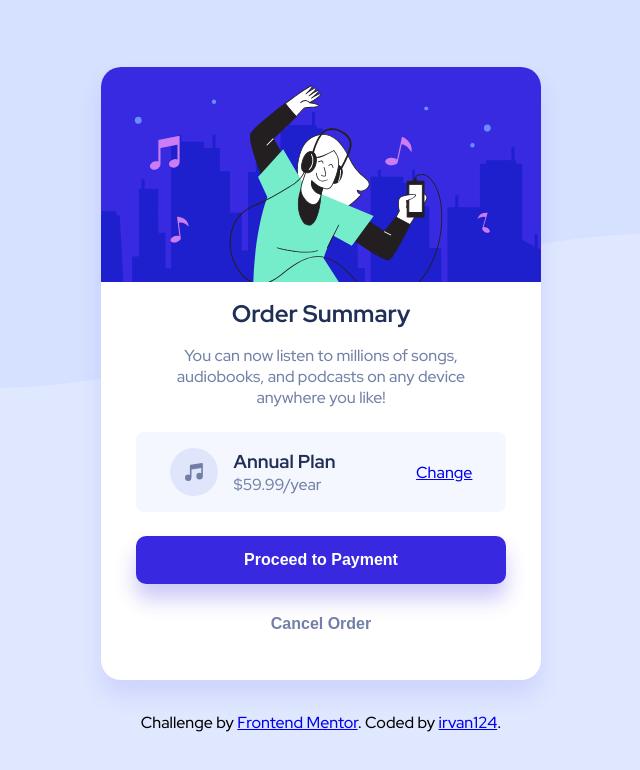
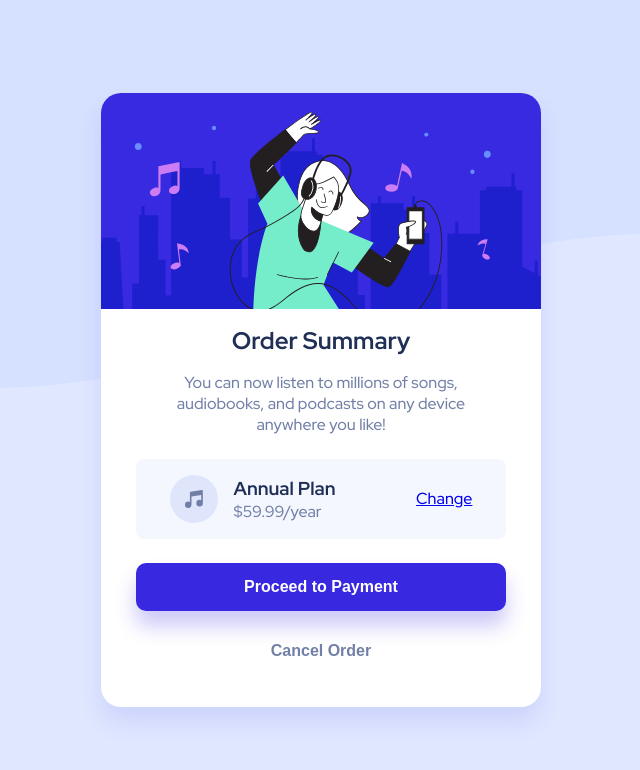
Before and after one commit to irvan124/front-mentorio-order-summary-component, a plain HTML site: page index.html in a window 1280 px wide. Shown: the whole page, without its empty margins (319-959 px from the left). Drawn offline with Linux system fonts and the light colour scheme.

Commit message:
fix the reports

```diff
--- a/index.html
+++ b/index.html
@@ -18,7 +18,7 @@
     <link rel="stylesheet" href="style.css" />
   </head>
   <body>
-    <div class="card">
+    <main class="card">
       <div class="card__img-container">
         <img
           src="images/illustration-hero.svg"
@@ -48,19 +48,12 @@
           </div>
         </div>
         <div class="button-container">
-          <button href="#" type="button" class="btn payment-btn">
+          <button type="button" class="btn payment-btn">
             Proceed to Payment
           </button>
-          <button href="#" class="btn cancel-btn">Cancel Order</button>
+          <button class="btn cancel-btn">Cancel Order</button>
         </div>
       </div>
-    </div>
-
-    <div class="attribution">
-      Challenge by
-      <a href="https://www.frontendmentor.io?ref=challenge" target="_blank"
-        >Frontend Mentor</a
-      >. Coded by <a href="#">irvan124</a>.
-    </div>
+    </main>
   </body>
 </html>
```
